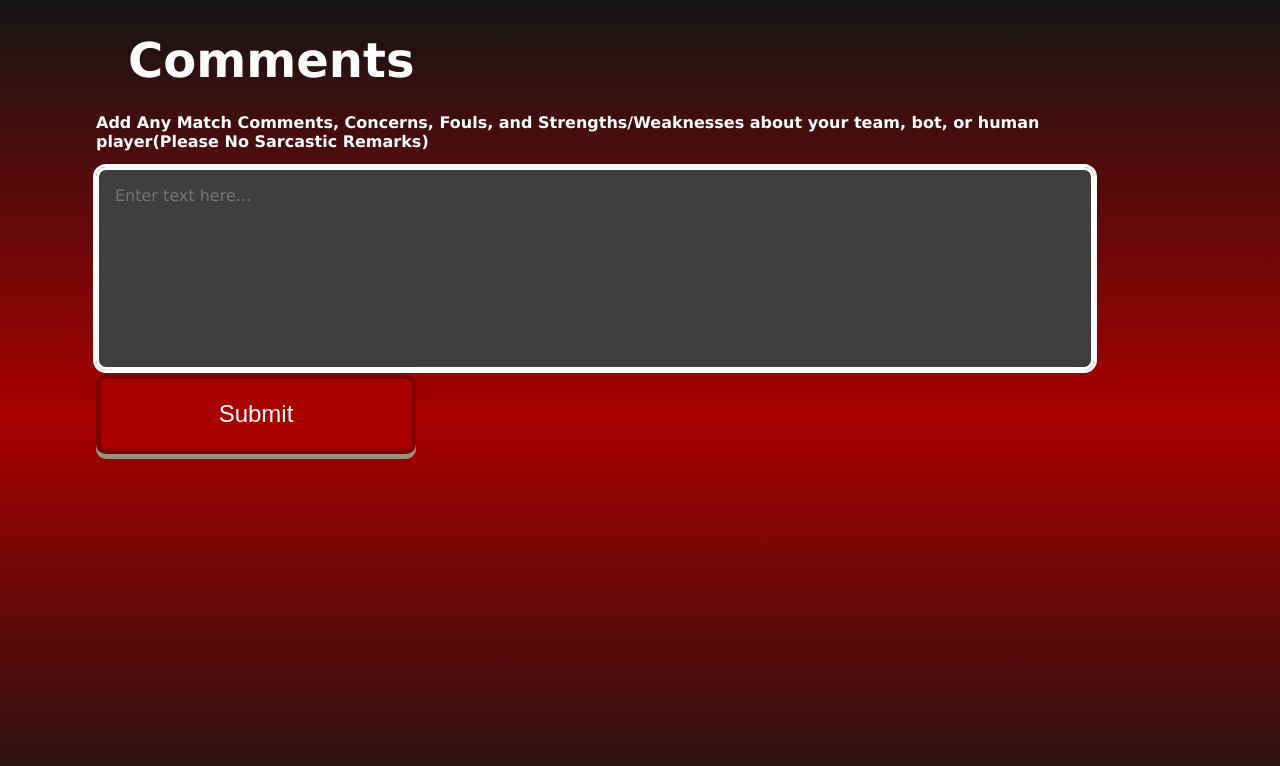
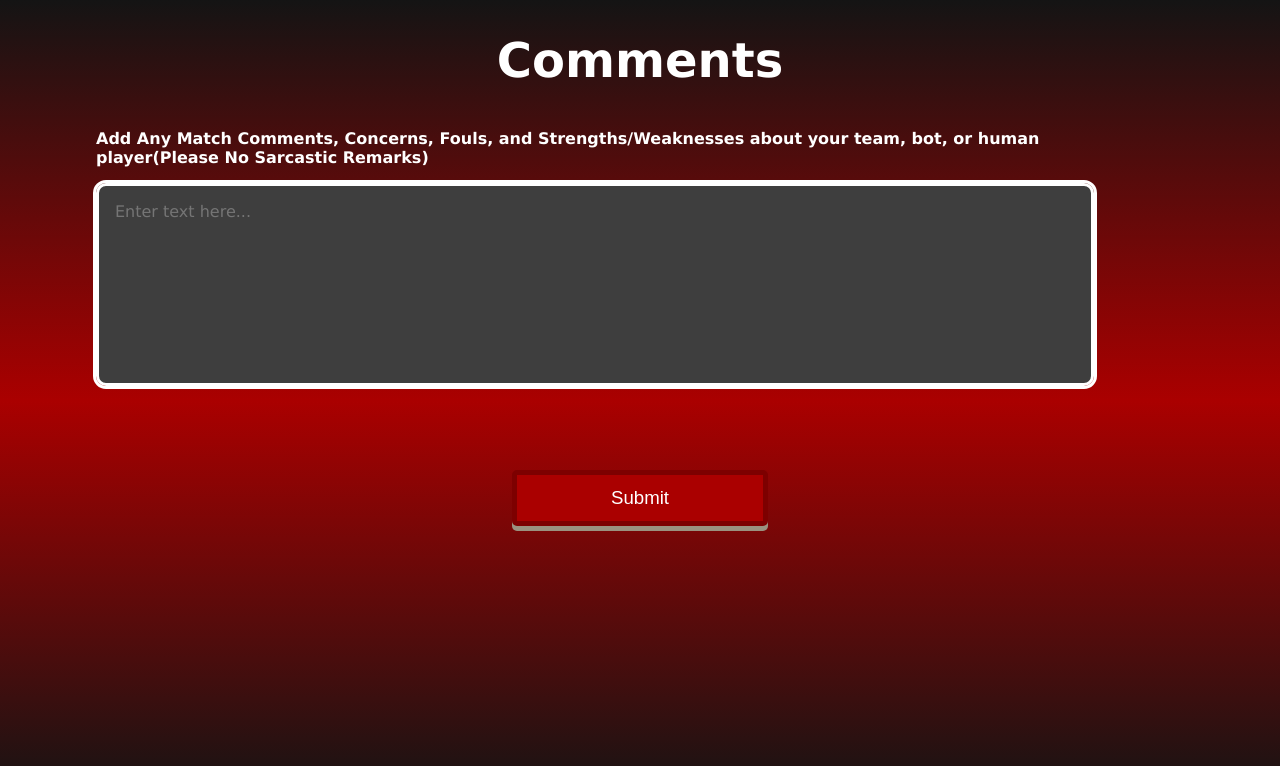
Before and after one commit to cavineers/ScoutingApp2024, a Flask app: page /result.html in a window 1280 px wide. Shown: the top 766 px of the page. Run offline with Flask 3, Linux system fonts and the light colour scheme.

Commit message:
Centered Results Page
Centered Results Page

```diff
--- a/static/2024/css/result.css
+++ b/static/2024/css/result.css
@@ -1,7 +1,9 @@
 h1 {
   font-weight: bolder;
   font-size: 48px;
-  margin-left: 10%;
+  margin-left: auto;
+  margin-right: auto;
+  width: 8em;
   margin-bottom: 25px;
 }
 
--- a/static/common/commons.css
+++ b/static/common/commons.css
@@ -16,25 +16,31 @@
 }
 
 .submit {
-  display: flex;
-  height: 10vh;
-  width: 25vw;
-  background-color: #aa0000;
+  height: 7vh;
+  width: 20vw;
+  background-color: #aa0000; /* Red */
   border: 5px solid #7d0000;
   color: white;
   text-align: center;
   text-decoration: none;
-  font-size: 3vh;
-  border-radius: 10px;
-  box-shadow: 0 5px #9a9280;
+  display: flex;
   justify-content: center;
   align-items: center;
+  border-radius: 5px;
+  box-shadow: 0 5px #9a9280;
 }
 
 .submit:active {
   background-color: #7d0000;
   box-shadow: 0 0px #3e3e3e;
   transform: translateY(5px);
+}
+
+.submit_container {
+  display: flex;
+  justify-content: center;
+  width: 100%;
+  margin-top: 10vh;
 }
 
 .next_container {
--- a/templates/result.html
+++ b/templates/result.html
@@ -11,11 +11,15 @@
 {% block contents %}
 <div>
     <div class="content">
-        <h1>Comments</h1>
+        <div class="title">
+            <h1>Comments</h1>
+        </div>
         <div class="commentboxes">
             <p>Add Any Match Comments, Concerns, Fouls, and Strengths/Weaknesses about your team, bot, or human player(Please No Sarcastic Remarks)</p>
             <textarea id="commentarea1" class="commentarea" placeholder="Enter text here..."></textarea>
             <br>
+        </div>
+        <div class="submit_container">
             <button class="submit" id="finishButton">Submit</button>
         </div>
     </div>
```
